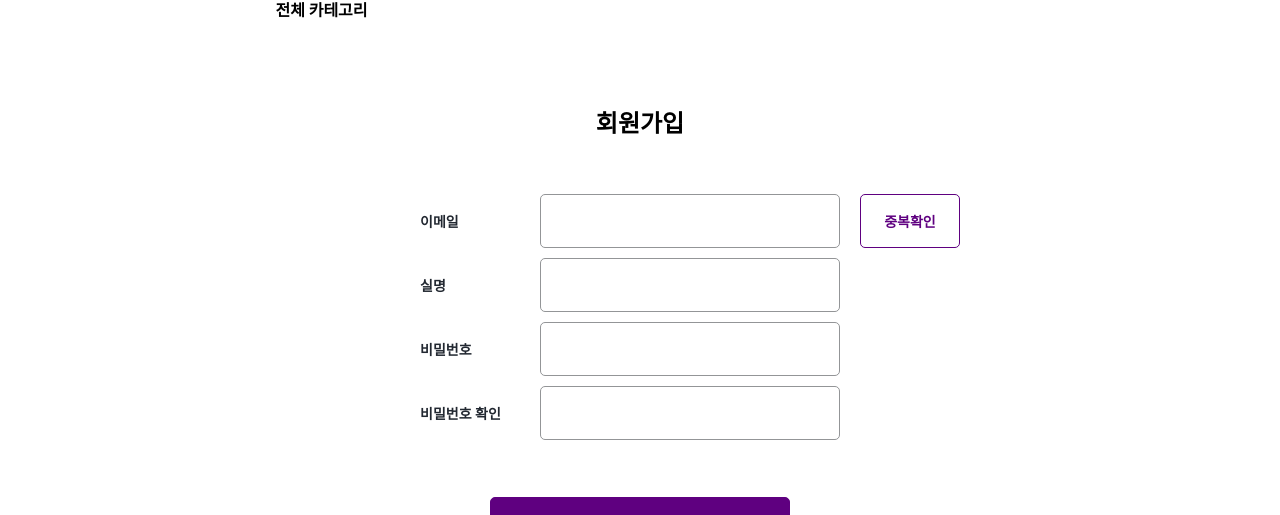
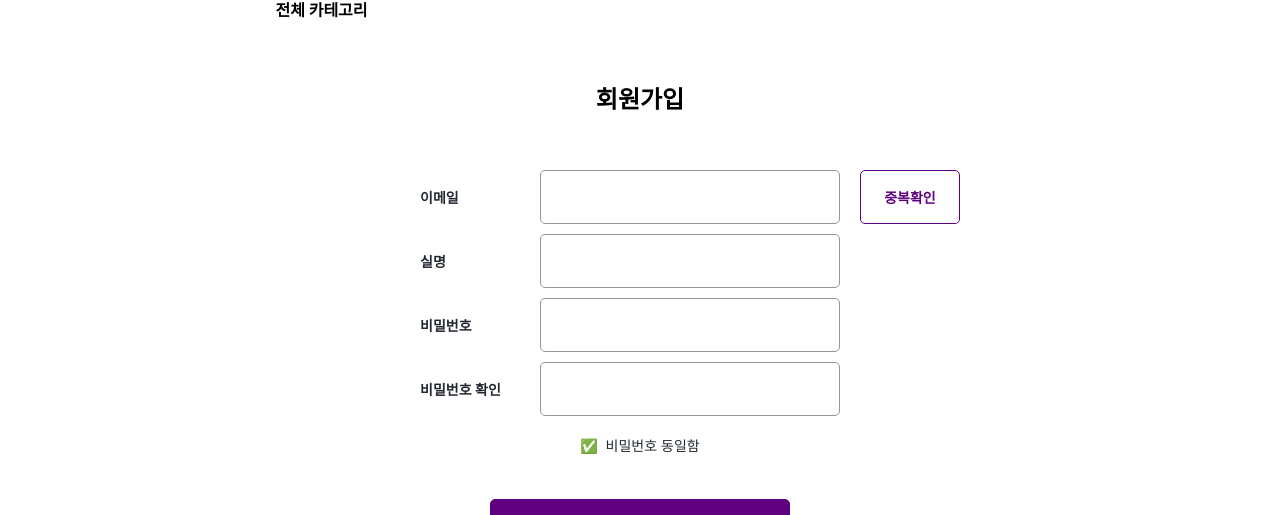
Before and after one commit to ParkJuseung/MarketKurly-Clone, a React (Create React App) app: page /signup in a window 1280 px wide. Shown: the part 424-939 px from the top of the page. Built offline with nearby package versions, Linux system fonts and the light colour scheme; grey boxes are pictures that could not be loaded.

Commit message:
회원가입 로직 수정

```diff
--- a/src/pages/Signup.js
+++ b/src/pages/Signup.js
@@ -16,8 +16,7 @@ const Signup = props => {
   const [password, setPassword] = useState("");
   const [passwordCheck, setPasswordCheck] = useState("");
 
-  const [checkEmail, setCheckEmail] = useState(true);
-  const [checkPassword, setCheckPassword] = useState(true);
+  const [checkEmail, setCheckEmail] = useState(false);
 
   const onChange = (e, setIntput) => {
     setIntput(e.target.value);
@@ -32,14 +31,11 @@ const Signup = props => {
   };
 
   const signUp = () => {
-    if (!checkEmail) {
-      setCheckEmail(false);
-      return;
-    } else if (password !== passwordCheck) {
-      setCheckPassword(!checkPassword);
+    if (checkEmail && password !== passwordCheck) {
+      dispatch(userActions.singUpAPI(email, username, password));
+    } else {
       return;
     }
-    dispatch(userActions.singUpAPI(email, username, password));
   };
 
   return (
@@ -63,8 +59,10 @@ const Signup = props => {
             />
             <Button onClick={validateEmail}>중복확인</Button>
           </InputWrapper>
-          {!checkEmail && (
-            <Text style={{ fontSize: "10px", color: "red" }}>중복확인하셈</Text>
+          {checkEmail && (
+            <Text style={{ fontSize: "10px", color: "red" }}>
+              ✅&nbsp; 이메일 중복확인 완료
+            </Text>
           )}
 
           <InputWrapper>
@@ -113,11 +111,8 @@ const Signup = props => {
             />
             <FakeDiv />
           </InputWrapper>
-          {!checkPassword && (
-            <Text style={{ fontSize: "10px" }}>
-              {" "}
-              비밀번호 동일한지 확인하셈{" "}
-            </Text>
+          {password === passwordCheck && (
+            <Text style={{ fontSize: "10px" }}>✅&nbsp; 비밀번호 동일함</Text>
           )}
         </Wrap>
 
```
